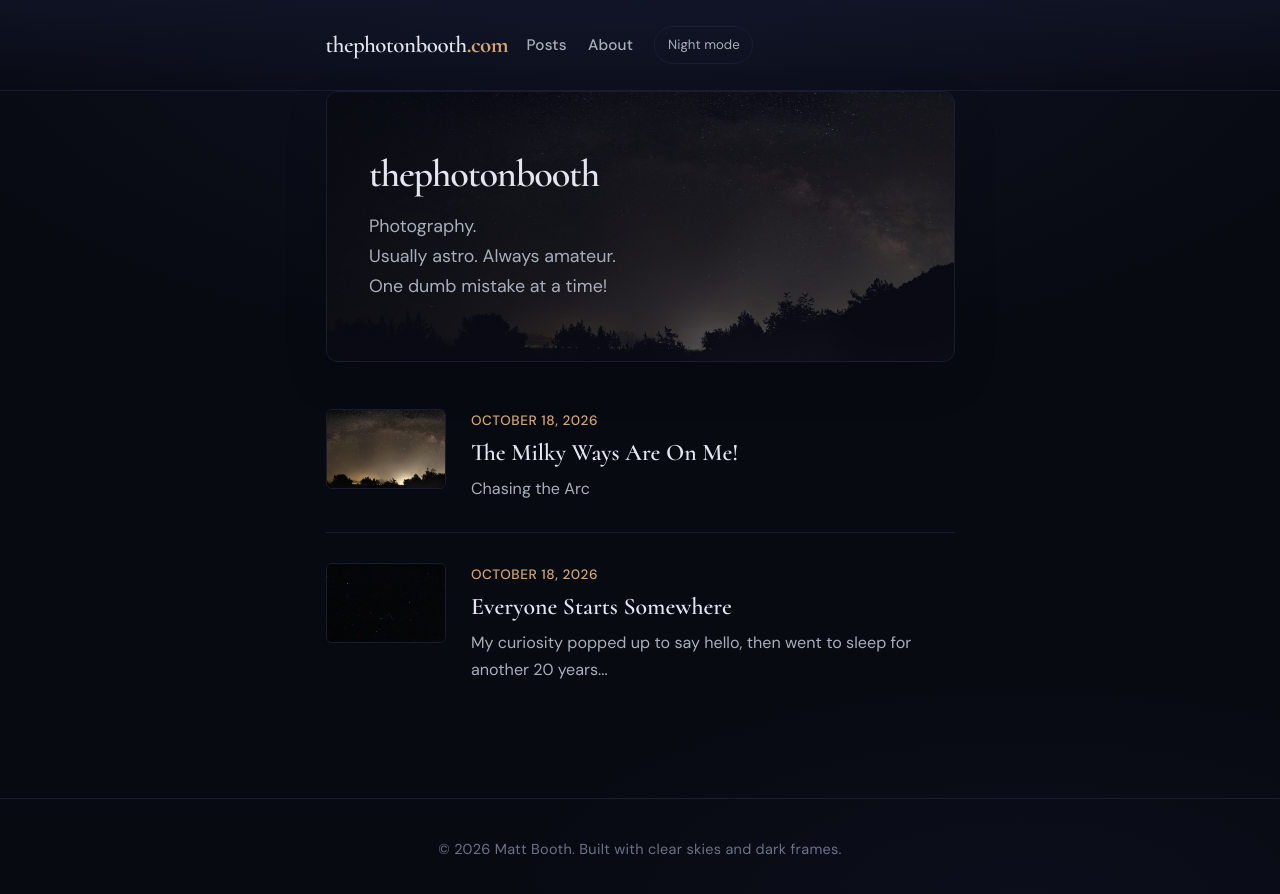
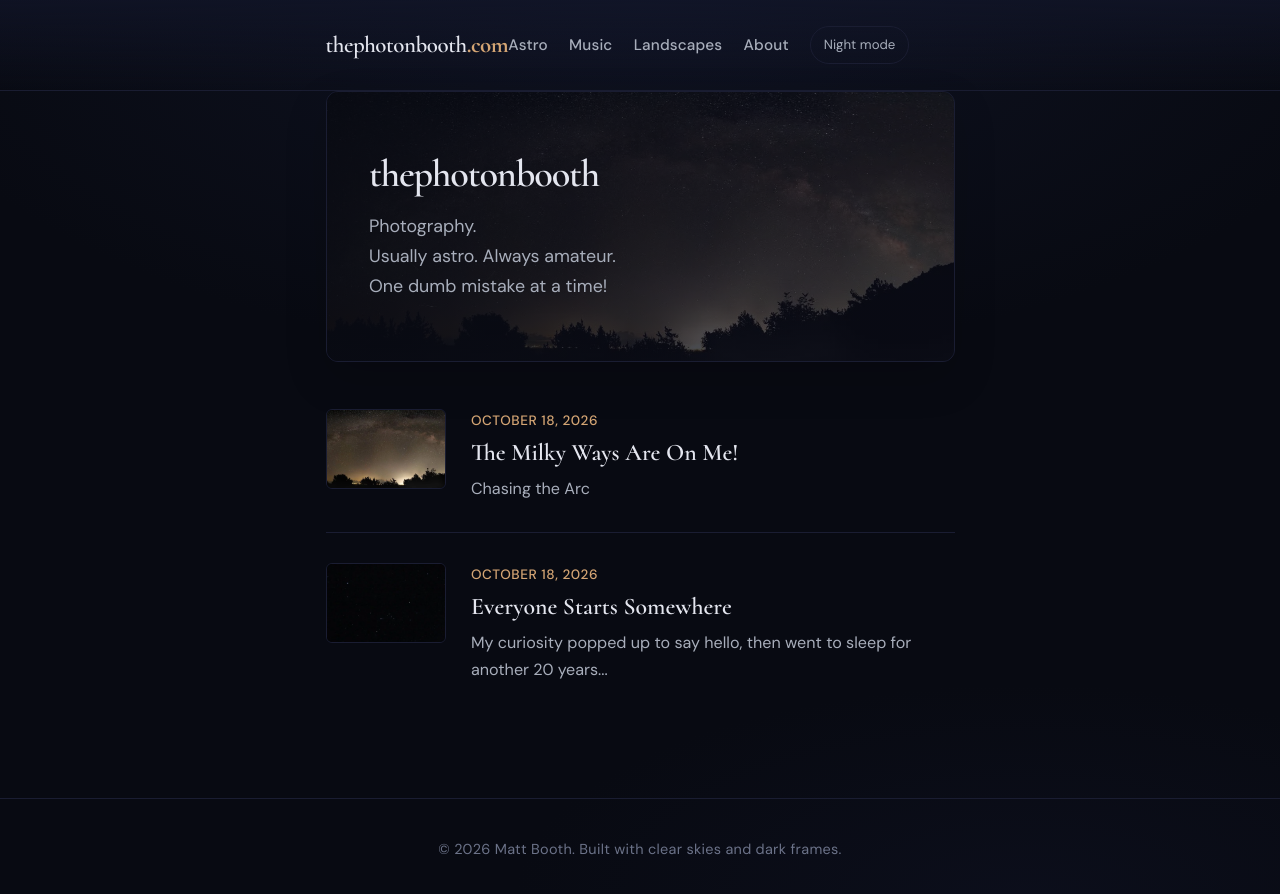
Before and after one commit to m0nkmaster/matt-booth, a Jekyll site: the page built from index.html, in a window 1280 px wide. Shown: the top 894 px of the page. Built offline with Jekyll 4.4.1, drawn with Linux system fonts in a browser that asks for light colours.

Commit message:
feat: add section navigation labels

```diff
--- a/_layouts/default.html
+++ b/_layouts/default.html
@@ -16,7 +16,9 @@
     <div class="container">
       <a href="{{ '/' | relative_url }}" class="site-title">thephotonbooth<span class="dot">.com</span></a>
       <nav>
-        <a href="{{ '/' | relative_url }}">Posts</a>
+        <a href="{{ '/' | relative_url }}">Astro</a>
+        <span class="nav-label">Music</span>
+        <span class="nav-label">Landscapes</span>
         <a href="{{ '/about' | relative_url }}">About</a>
         <button type="button" class="night-toggle" aria-pressed="false" title="Red-light mode">Night mode</button>
       </nav>
--- a/assets/css/main.css
+++ b/assets/css/main.css
@@ -106,7 +106,8 @@ body::before {
   gap: 1.25rem;
 }
 
-.site-header nav a {
+.site-header nav a,
+.site-header nav .nav-label {
   color: var(--text);
   text-decoration: none;
   font-size: 0.9rem;
```
